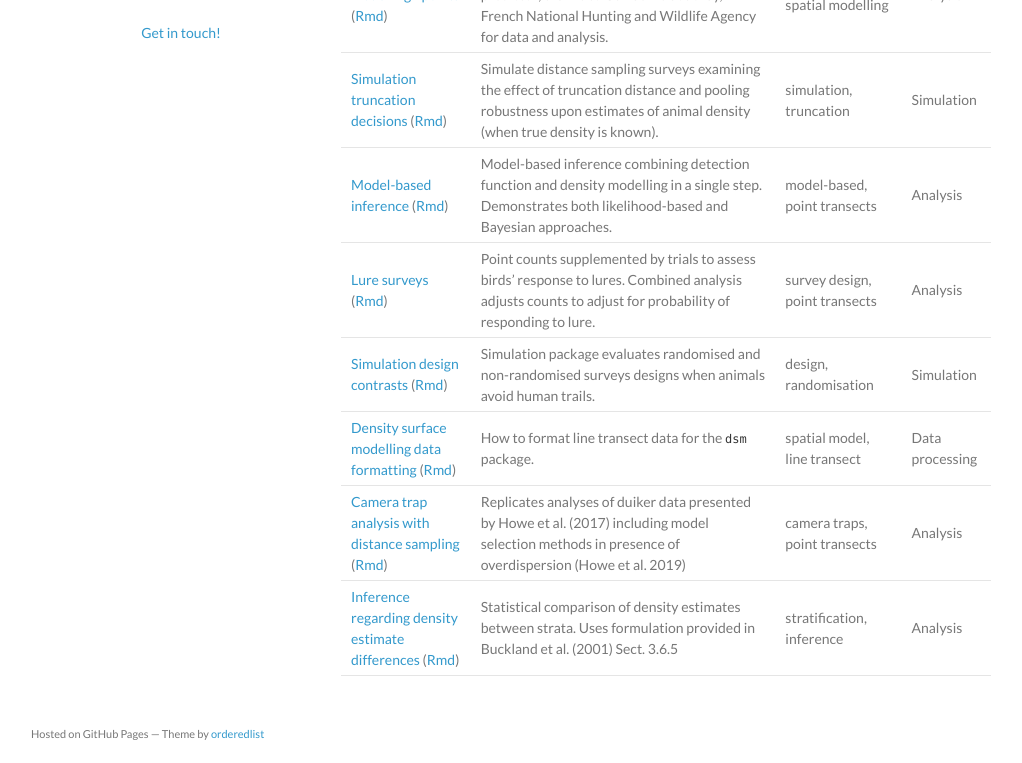
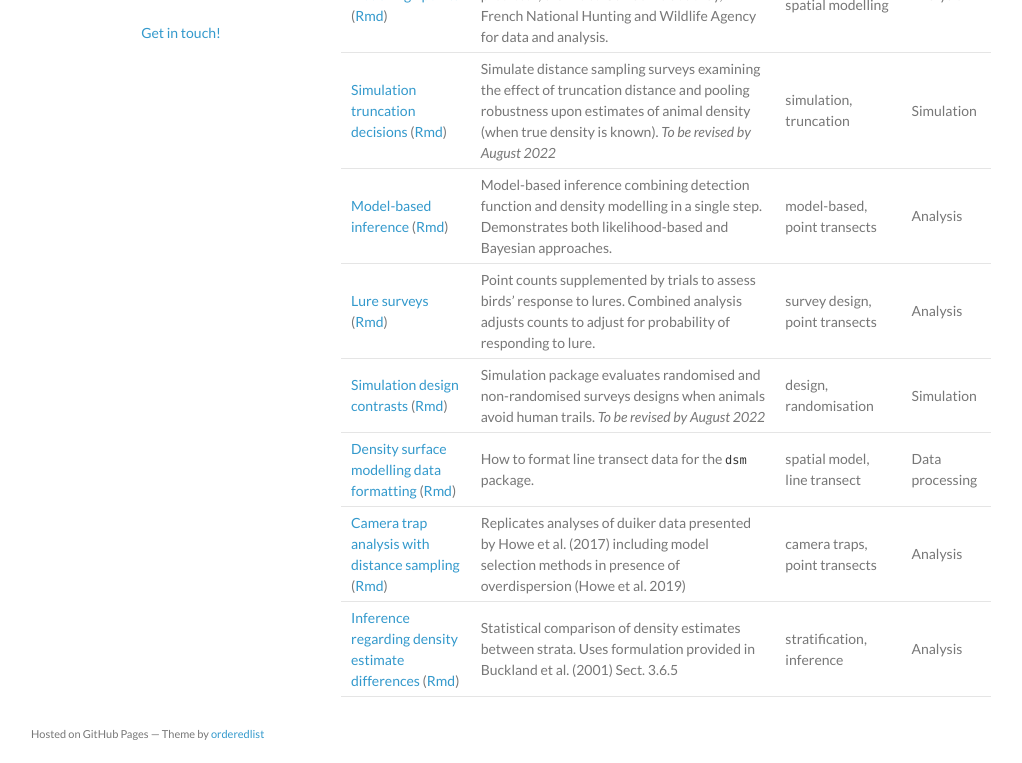
Before and after one commit to distanceexamples/distanceexamples.github.io, a Jekyll site: the page built from index.md, in a window 1280 px wide and 900 px high, scrolled down 1617 px, cut to the strip 137-900 px from the top of the window. Shown: the whole strip, without its empty margins (129-1151 px from the left). Built offline with Jekyll 4.4.1, drawn with Linux system fonts in a browser that asks for light colours.

Commit message:
to be addressed in Aug2022 using dsims

```diff
--- a/index.md
+++ b/index.md
@@ -37,10 +37,10 @@ Examples below are based upon data sets available in the R packages `dssd` (for
 | [Double observer methods](mrds-golftees/mrds-golftees-distill.html) ([Rmd](mrds-golftees/mrds-golftees-distill.Rmd)) | Full independence and point independence analysis of golf tee data from multiple observers. | mark-recapture distance sampling | Analysis |
 | [Density surface modelling - lines](dsm-line-dolphins/mexico-analysis.html) ([Rmd](dsm-line-dolphins/mexico-analysis.Rmd)) | Line transect survey of pantropical spotted dolphins in the Gulf of Mexico. | spatial model, dolphins, line transect | Analysis | XXXX |
 | [Density surface modelling - points](dsm-point/hare_point_transect_dsm-distill.html) ([Rmd](dsm-point/hare_point_transect_dsm-distill.Rmd)) | Point transect survey of hares in France.  Simple density surface model with (x,y) predictor; thanks to Guillaume Souchay, French National Hunting and Wildlife Agency for data and analysis. | point transect, spatial modelling | Analysis |
-| [Simulation truncation decisions](DSsim-truncation/DSsim-examples.html) ([Rmd](DSsim-truncation/DSsim-examples.Rmd)) |  Simulate distance sampling surveys examining the effect of truncation distance and pooling robustness upon estimates of animal density (when true density is known). | simulation, truncation | Simulation |
+| [Simulation truncation decisions](DSsim-truncation/DSsim-examples.html) ([Rmd](DSsim-truncation/DSsim-examples.Rmd)) |  Simulate distance sampling surveys examining the effect of truncation distance and pooling robustness upon estimates of animal density (when true density is known). *To be revised by August 2022* | simulation, truncation | Simulation |
 | [Model-based inference](book-bobwhite/bobwhite.html) ([Rmd](book-bobwhite/bobwhite.Rmd)) | Model-based inference combining detection function and density modelling in a single step. Demonstrates both likelihood-based and Bayesian approaches. | model-based, point transects | Analysis | XXXX |
 | [Lure surveys](book-crossbills/book-crossbills.html) ([Rmd](book-crossbills/book-crossbills.Rmd)) | Point counts supplemented by trials to assess birds' response to lures.  Combined analysis adjusts counts to adjust for probability of responding to lure. | survey design, point transects | Analysis | XXXX |
-| [Simulation design contrasts](book-DSsim/DSsimstudy.html) ([Rmd](book-DSsim/DSsimstudy.Rmd)) | Simulation package evaluates randomised and non-randomised surveys designs when animals avoid human trails. | design, randomisation | Simulation | XXXX |
+| [Simulation design contrasts](book-DSsim/DSsimstudy.html) ([Rmd](book-DSsim/DSsimstudy.Rmd)) | Simulation package evaluates randomised and non-randomised surveys designs when animals avoid human trails. *To be revised by August 2022* | design, randomisation | Simulation | XXXX |
 | [Density surface modelling data formatting](dsm-data-formatting/dsm-data-formatting.html) ([Rmd](dsm-data-formatting/dsm-data-formatting.Rmd)) | How to format line transect data for the `dsm` package. | spatial model, line transect | Data processing | XXXX |
 | [Camera trap analysis with distance sampling](Distance-cameratraps/camera-distill.html) ([Rmd](Distance-cameratraps/camera-distill.Rmd)) | Replicates analyses of duiker data presented by Howe et al. (2017) including model selection methods in presence of overdispersion (Howe et al. 2019) | camera traps, point transects | Analysis | |
 | [Inference regarding density estimate differences](differences/differences.html) ([Rmd](differences/differences.Rmd)) | Statistical comparison of density estimates between strata.  Uses formulation provided in Buckland et al. (2001) Sect. 3.6.5 | stratification, inference | Analysis | |
```
